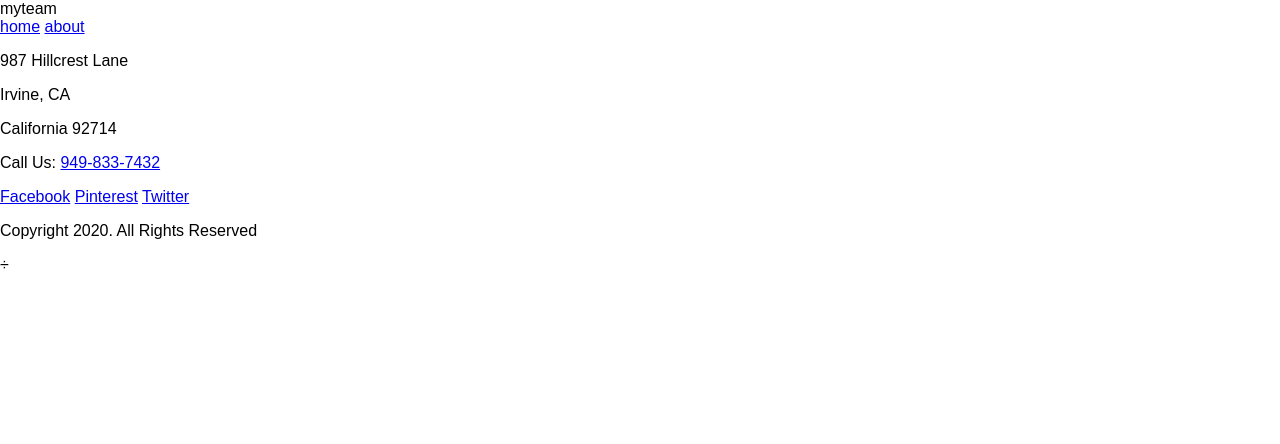
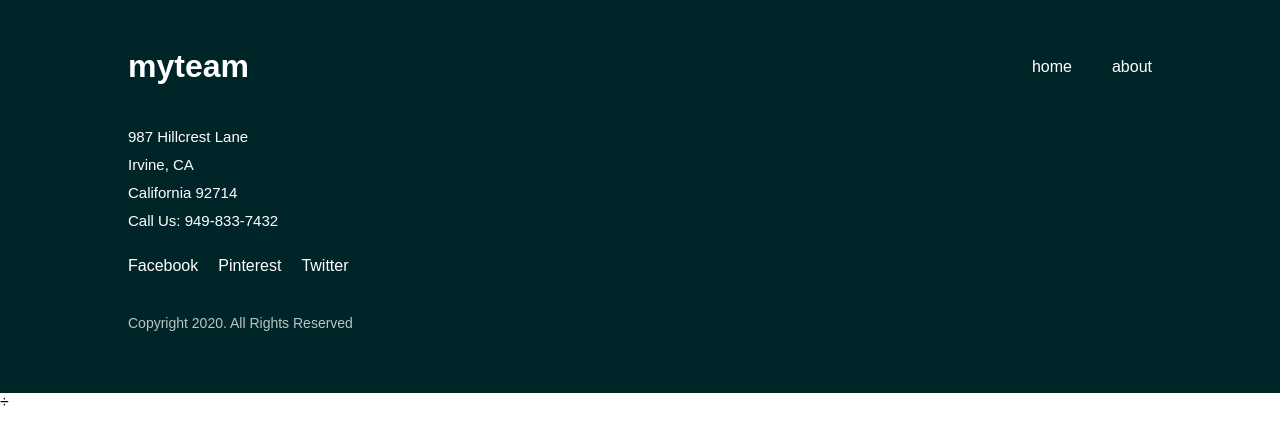
Before and after one commit to polina-ochlopkova/QTest, a plain HTML site: page pages/about.html in a window 1280 px wide. Drawn offline with Linux system fonts and the light colour scheme.

Commit message:
Refactor footer styles and update selectors

```diff
--- a/css/style.css
+++ b/css/style.css
@@ -7,59 +7,69 @@ body {
   font-family: Arial, sans-serif;
 }
 
-.footer {
+footer {
   background-color: #002529;
-  color: white;
+  color: #ffffff;
   padding: 48px 10%;
 }
 
-.footer-container {
-  max-width: 1110px;
-  margin: 0 auto;
+footer a {
+  color: #ffffff;
+  text-decoration: none;
+  transition: color 0.3s ease;
+}
+
+footer a:hover {
+  color: #f67e7e;
+}
+
+.left {
   display: flex;
   justify-content: space-between;
-  align-items: flex-start;
-  gap: 40px;
+  align-items: center;
+  margin-bottom: 40px;
 }
 
-.footer-logo {
+.logo {
   font-size: 32px;
   font-weight: bold;
 }
 
-.footer-nav {
+.links {
   display: flex;
   gap: 40px;
 }
 
-.footer a {
-  color: white;
-  text-decoration: none;
+.address {
+  font-size: 15px;
+  line-height: 1.6;
 }
 
-.footer a:hover {
-  color: #f67e7e;
+.address p {
+  margin: 4px 0;
 }
 
-.footer-contact {
-  font-size: 15px;
-  line-height: 26px;
+.social {
+  display: flex;
+  gap: 20px;
+  margin-top: 24px;
 }
 
-.footer-bottom {
-  max-width: 1110px;
-  margin: 48px auto 0;
+.copyright {
+  margin-top: 40px;
+  color: #b8c4c5;
   font-size: 14px;
-  color: #b8c4c5;
 }
 
 @media (max-width: 768px) {
-  .footer-container {
+  .left {
     flex-direction: column;
+    align-items: flex-start;
+    gap: 24px;
   }
 
-  .footer-nav {
+  .links {
     flex-direction: column;
     gap: 16px;
   }
-}
+}÷
```
